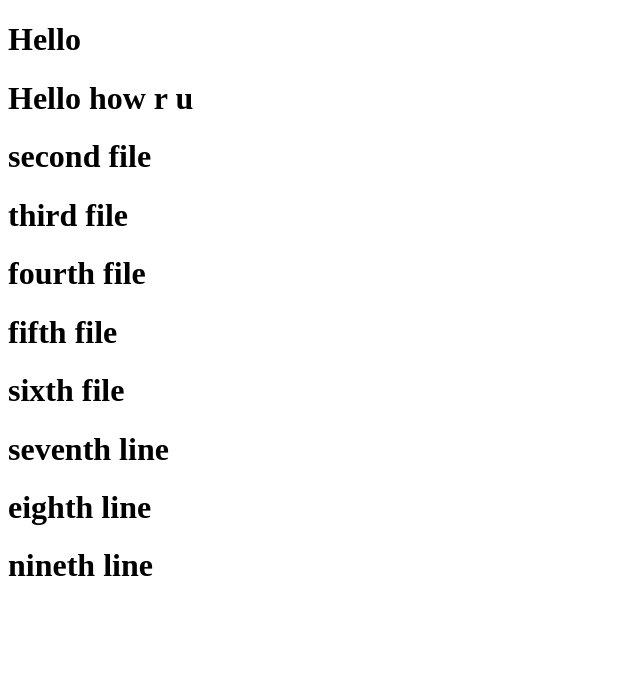
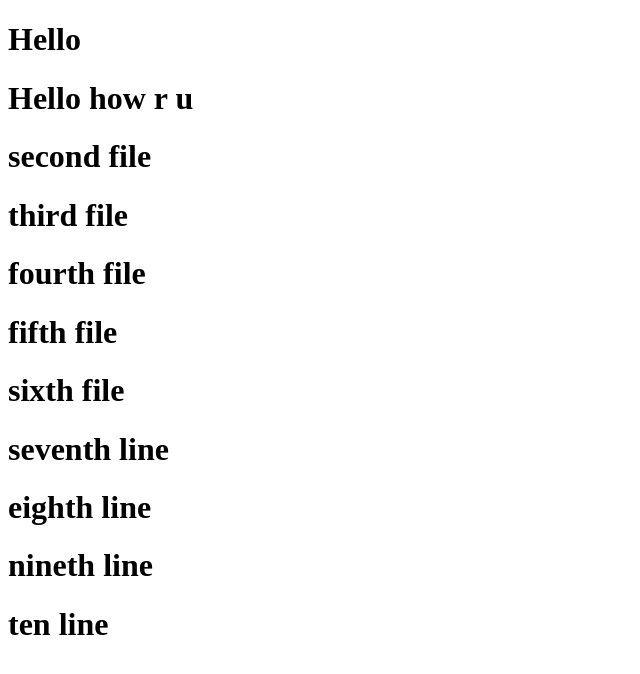
Before and after one commit to sateshkumar-sfdc/vscodeconfig, a plain HTML site: page index.html in a window 1280 px wide. Shown: the whole page, without its empty margins (0-640 px from the left). Drawn offline with Linux system fonts and the light colour scheme.

Commit message:
10th line

```diff
--- a/index.html
+++ b/index.html
@@ -18,7 +18,7 @@
         <h1 aria-colspan="test">seventh line</h1>
         <h1 aria-colspan="test">eighth line</h1>
         <h1 aria-colspan="test">nineth line</h1>
-
+        <h1 aria-colspan="test">ten line</h1>
 
 
     </div>
```
